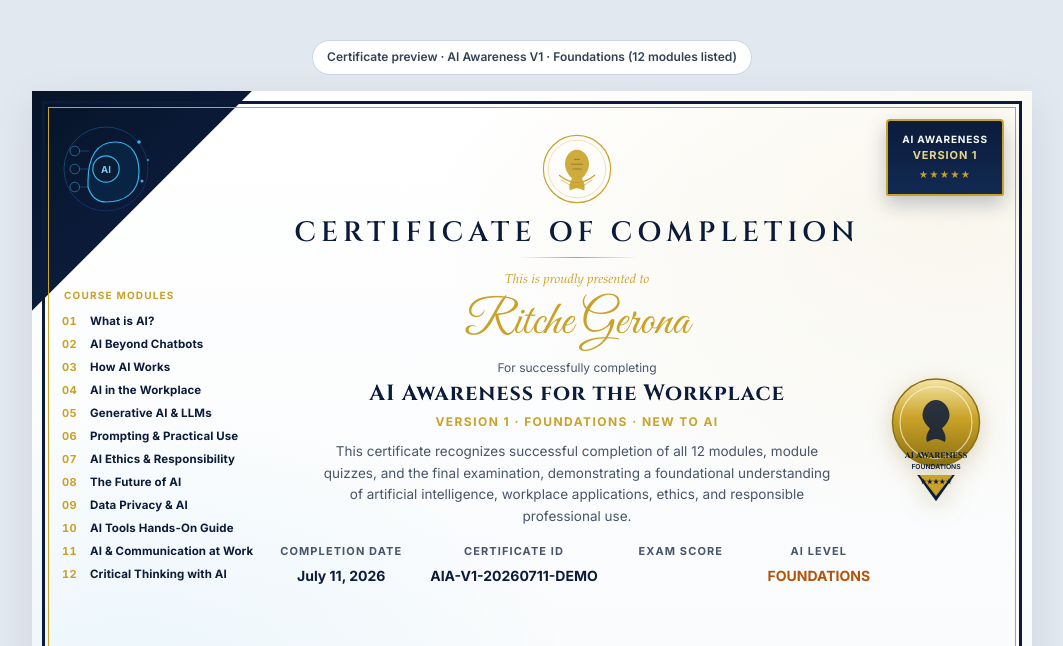
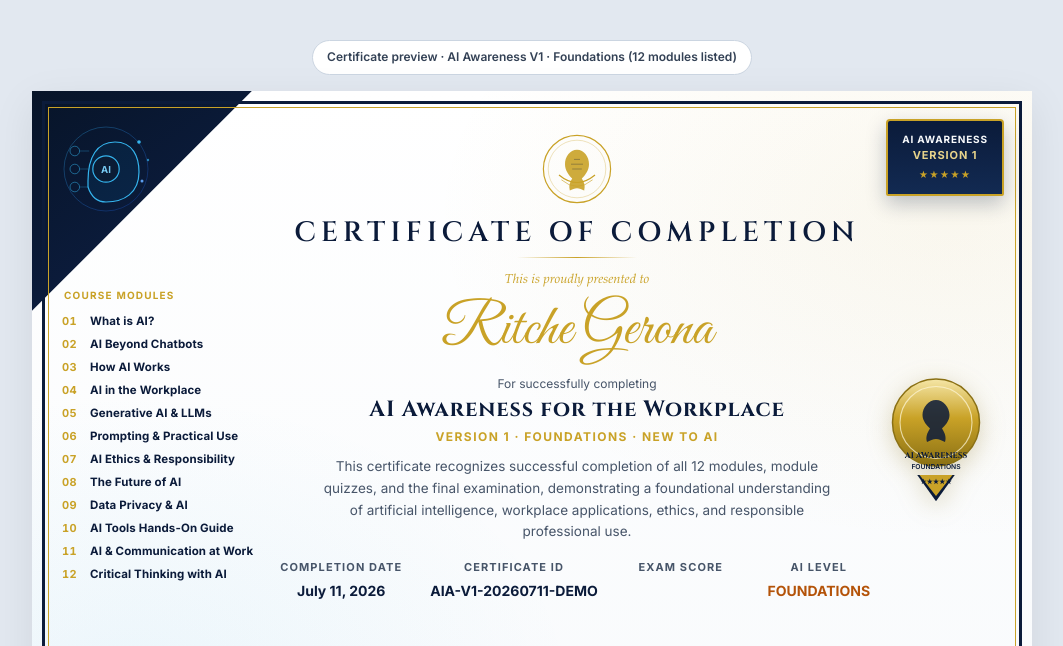
Before and after one commit to ritchegerona/ai-awareness-course, a website: page public/certificate-preview.html in a window 1280 px wide. Shown: the top 646 px of the page, without its empty margins (108-1171 px from the left). Drawn offline with Linux system fonts and the light colour scheme.

Commit message:
Increase certificate recipient name font size.

```diff
--- a/public/certificate-preview.html
+++ b/public/certificate-preview.html
@@ -7,7 +7,7 @@
 <link rel="preconnect" href="https://fonts.googleapis.com">
 <link rel="preconnect" href="https://fonts.gstatic.com" crossorigin>
 <link href="https://fonts.googleapis.com/css2?family=Cinzel:wght@500;600;700&family=Great+Vibes&family=Inter:wght@400;500;600;700&display=swap" rel="stylesheet">
-<link rel="stylesheet" href="css/styles.css?v=14">
+<link rel="stylesheet" href="css/styles.css?v=15">
 <style>
   body {
     margin: 0; min-height: 100vh; display: flex; flex-direction: column;
--- a/public/css/styles.css
+++ b/public/css/styles.css
@@ -1023,12 +1023,12 @@ body {
 }
 .certificate .recipient {
   font-family: "Great Vibes", cursive;
-  font-size: 48px;
+  font-size: 58px;
   font-weight: 400;
   color: var(--cert-gold);
   line-height: 1.15;
-  margin: 4px 0 8px;
-  min-height: 54px;
+  margin: 6px 0 10px;
+  min-height: 64px;
   max-width: 100%;
   word-break: break-word;
 }
```
Also changed, not shown: public/index.html (+1 -1 lines).
